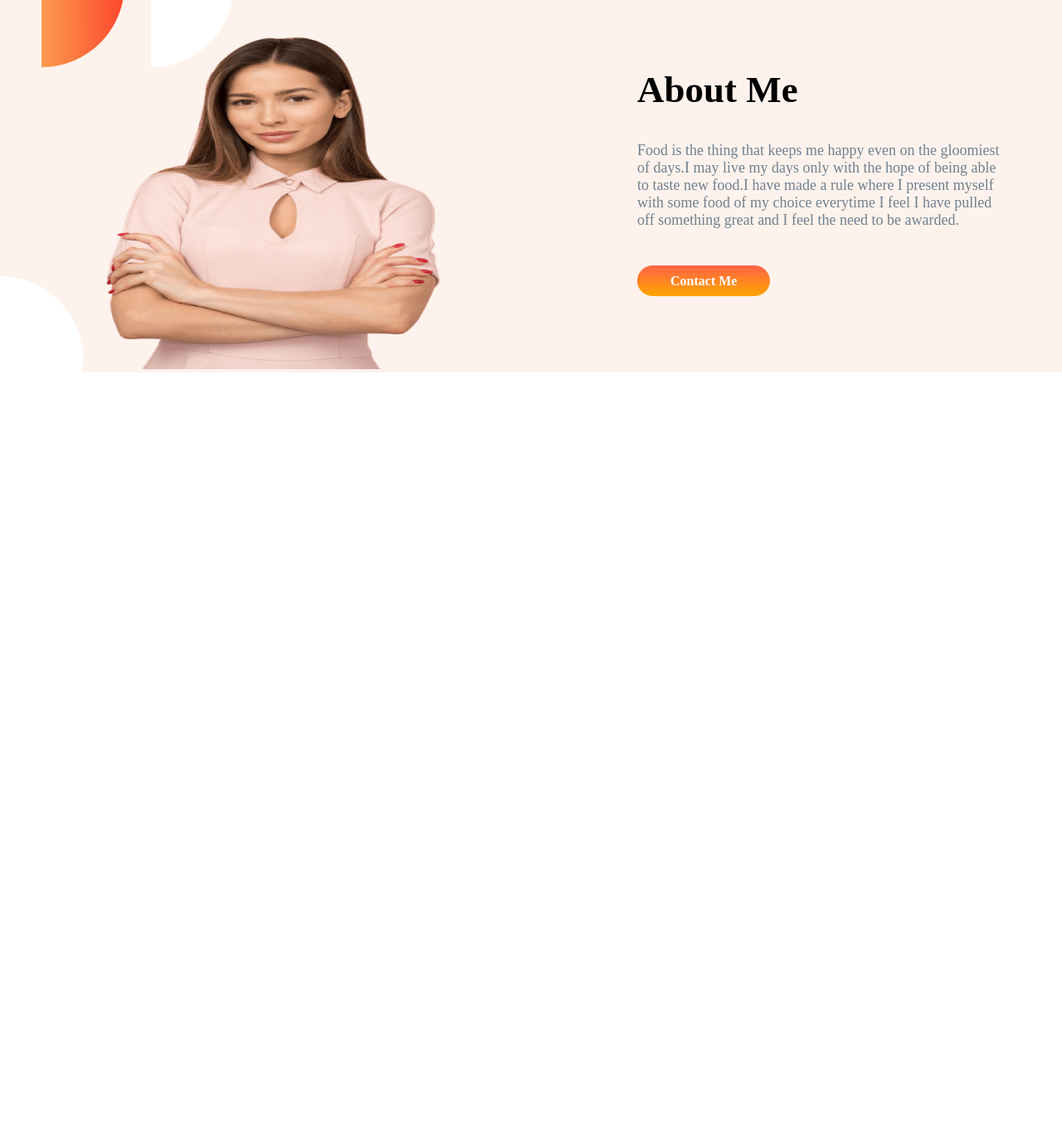
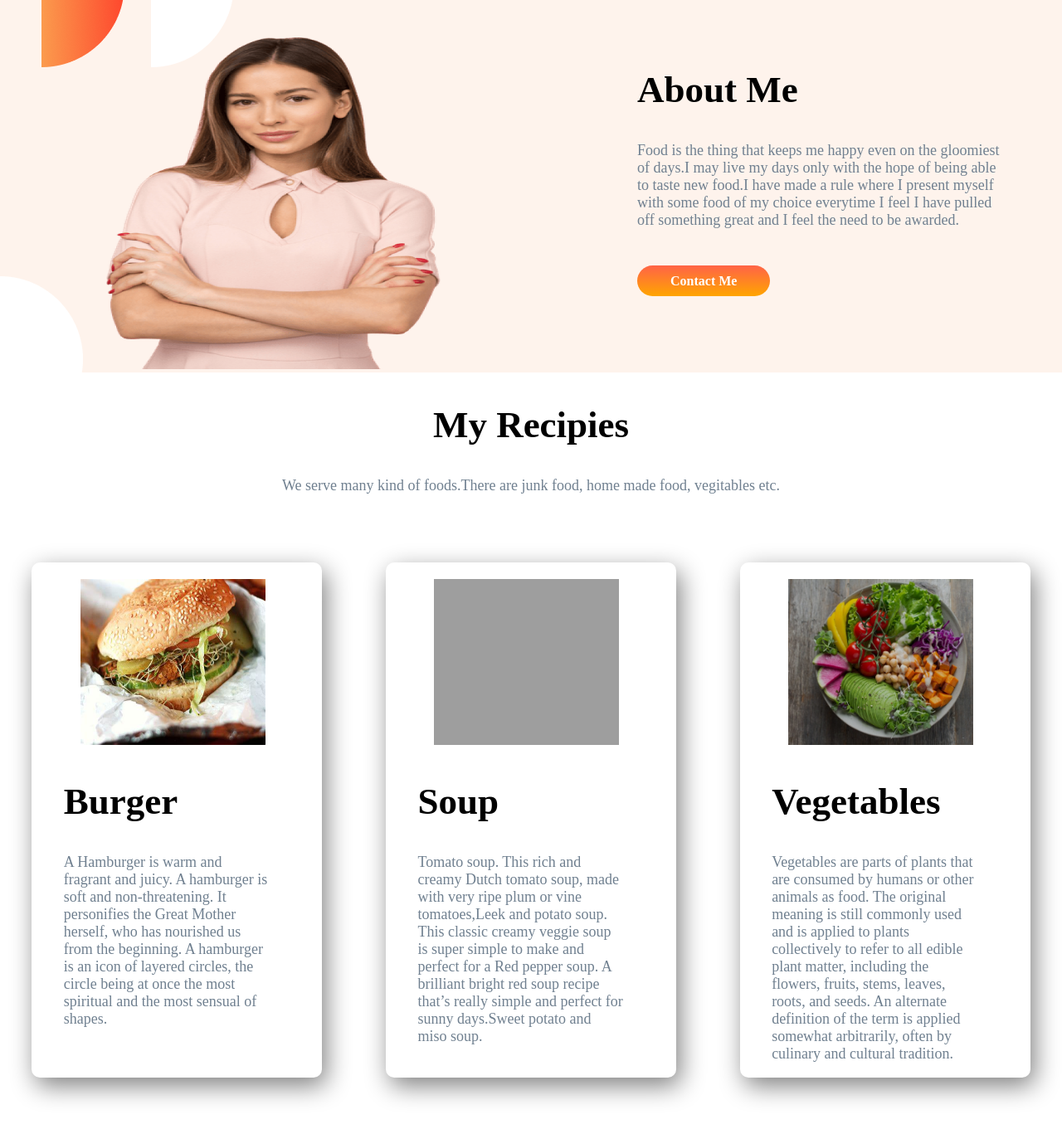
Before and after one commit to Tanvir0234/food-network-repo, a plain HTML site: page index.html in a window 1280 px wide. Shown: the part 545-1912 px from the top of the page at 83% size. Before the commit the page ends 994 px from the top, so only its background shows below. Drawn offline with Linux system fonts and the light colour scheme; grey boxes are pictures that could not be loaded.

Commit message:
lower section added

```diff
--- a/index.html
+++ b/index.html
@@ -32,5 +32,39 @@
 
 
     </section>
+    <section class="lower">
+        <div>
+            <h1 class="center">My Recipies</h1>
+            <p class="p-center">We serve many kind of foods.There are junk food, home made food, vegitables etc.</p>
+            <div class="lower-section">
+
+
+                <div class="half-width part">
+                    <img class="img-size" src="images/burger.jpg" alt="">
+                     <h1>Burger</h1>
+
+                     <p>A Hamburger is warm and fragrant and juicy. A hamburger is soft and non-threatening. It personifies the Great Mother herself, who has nourished us from the beginning. A hamburger is an icon of layered circles, the circle being at once the most spiritual and the most sensual of shapes.</p>
+                  </div>
+                  <div class="half-width part">
+                      <img class="img-size" src="images/Project Cover6.png" alt="">
+                     <h1>Soup</h1>
+
+                     <p>Tomato soup. This rich and creamy Dutch tomato soup, made with very ripe plum or vine tomatoes,Leek and potato soup. This classic creamy veggie soup is super simple to make and perfect for a Red pepper soup. A brilliant bright red soup recipe that’s really simple and perfect for sunny days.Sweet potato and miso soup.</p>
+                  </div>
+                  <div  class="half-width part">
+                     <img class="img-size" src="images/vegetable.png" alt="">
+                     <h1>Vegetables</h1>
+
+                     <p>Vegetables are parts of plants that are consumed by humans or other animals as food. The original meaning is still commonly used and is applied to plants collectively to refer to all edible plant matter, including the flowers, fruits, stems, leaves, roots, and seeds. An alternate definition of the term is applied somewhat arbitrarily, often by culinary and cultural tradition.</p>
+                  </div>
+
+
+        </div>
+        </div>
+    </section>
+
+
+
+
 </body>
 </html>
--- a/style.css
+++ b/style.css
@@ -42,3 +42,32 @@ p{
     background-image: url(images/person-bg.png);
     background-repeat: no-repeat;
 }
+.lower-section{
+    display: flex ;
+    margin-bottom: 50%;
+
+
+}
+.part{
+    width: 50%;
+    margin-right: 3%;
+    margin-left: 3%;
+    padding-left: 3%;
+    border-radius: 10px;
+    box-shadow: 5px 10px 30px gray;
+
+}
+.img-size{
+    height: 200px;
+    width:500px;
+    margin-top: 20px;
+    margin-left: 20px;
+    justify-content: center;
+
+}
+.center{
+    text-align: center;
+}
+.p-center{
+    text-align: center;
+}
```
Also changed, not shown: images/Project Cover.jpg (added), images/Project Cover8.png (added), images/burger.jpg (added), images/vegetable.png (added), 1 other file.
